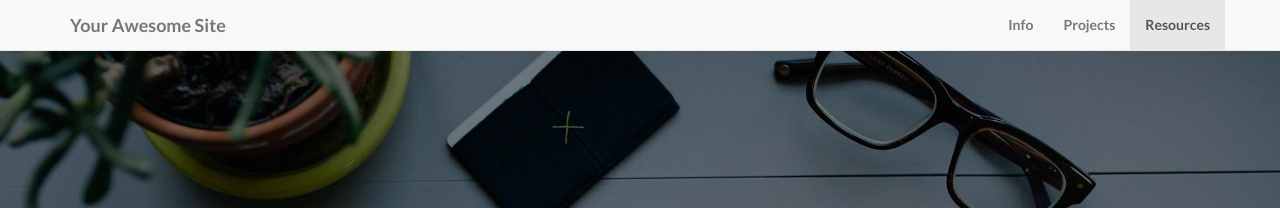
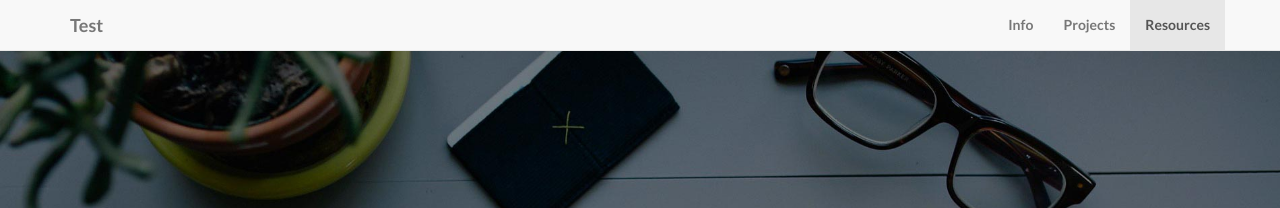
Before and after one commit to UMassHackathonTeam/UMassHackathonTeam.github.io, a Jekyll site: the page built from index.html, in a window 1280 px wide. Shown: the top 208 px of the page. Built offline with Jekyll 4.4.1, drawn with Linux system fonts in a browser that asks for light colours.

Commit message:
Update header.html

```diff
--- a/_includes/header.html
+++ b/_includes/header.html
@@ -9,7 +9,7 @@
                 <span class="icon-bar"></span>
                 <span class="icon-bar"></span>
             </button>
-            <a class="navbar-brand page-scroll" href="#home">{{ site.title }}</a>
+            <a class="navbar-brand page-scroll" href="#home">Test</a>
         </div>
         <!-- Collect the nav links, forms, and other content for toggling -->
         <div class="collapse navbar-collapse" id="bs-example-navbar-collapse-1">
```
